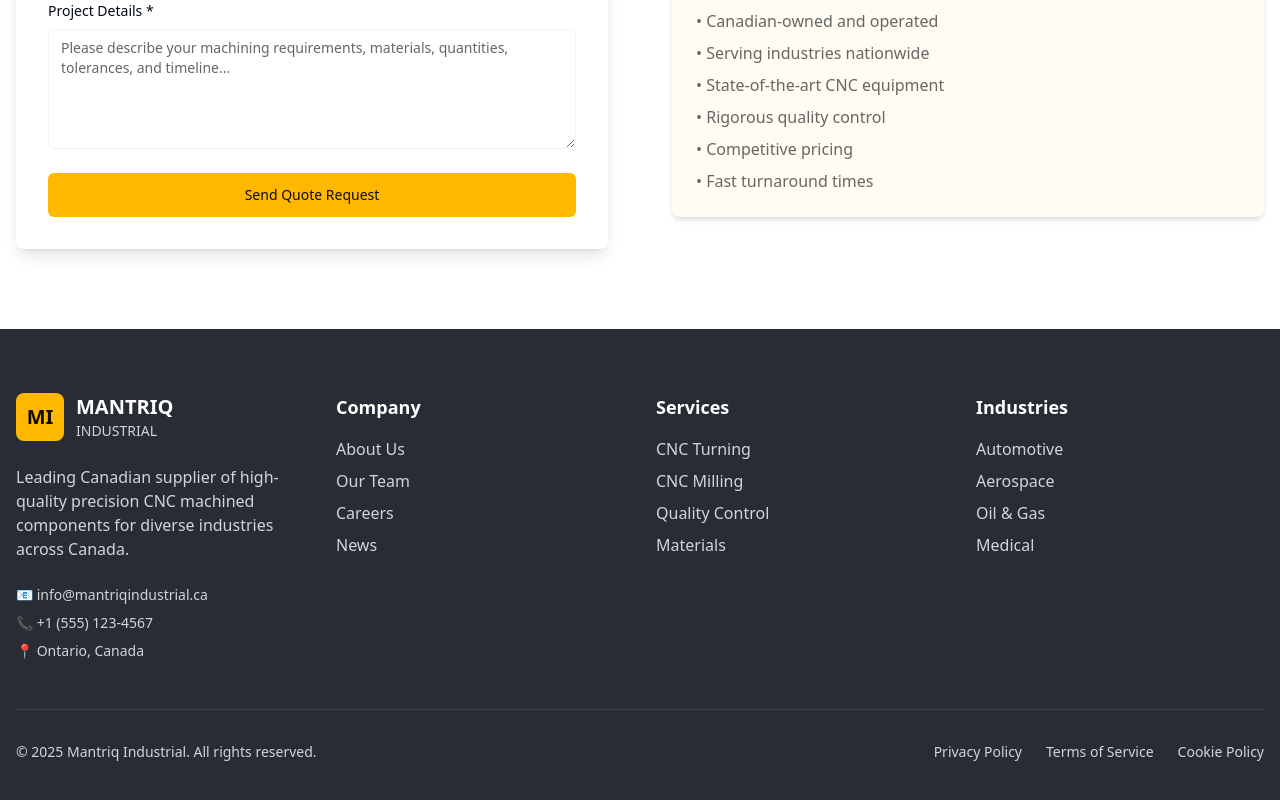
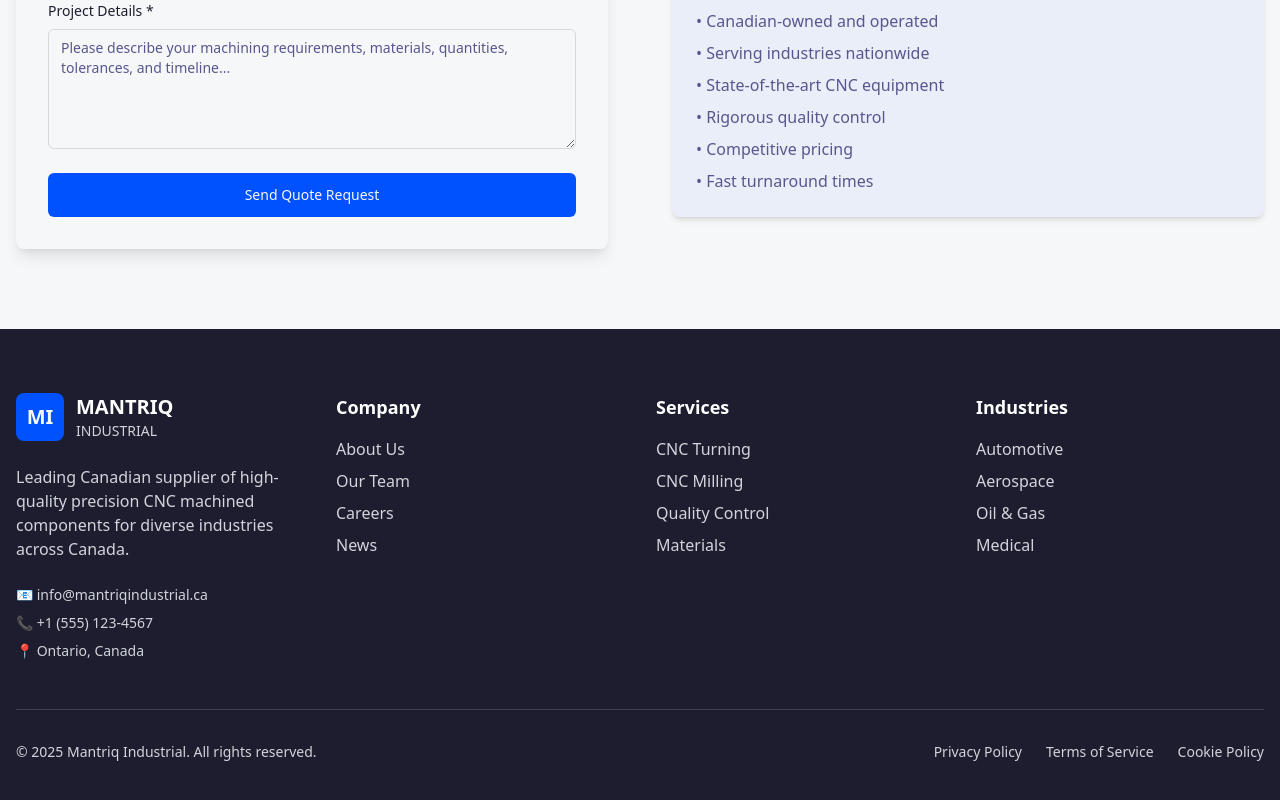
Before and after one commit to Hemishahuja/Mantriq-Industrial-Website, a React (Vite) app: page / in a window 1280 px wide. Shown: the part 5917-6717 px from the top of the page. Built offline with nearby package versions, Linux system fonts and the light colour scheme.

Commit message:
Update color theme
Update website color theme to Royal Blue, Neon Cyan, Electric Indigo, Charcoal Graphite, Cool Gray, and Safety Orange.

```diff
--- a/src/index.css
+++ b/src/index.css
@@ -8,49 +8,49 @@ All colors MUST be HSL.
 
 @layer base {
   :root {
-    --background: 0 0% 100%;
-    --foreground: 222.2 84% 4.9%;
+    --background: 210 12% 97%;
+    --foreground: 240 24% 15%;
 
-    --card: 0 0% 100%;
-    --card-foreground: 222.2 84% 4.9%;
+    --card: 210 12% 97%;
+    --card-foreground: 240 24% 15%;
 
-    --popover: 0 0% 100%;
-    --popover-foreground: 222.2 84% 4.9%;
+    --popover: 210 12% 97%;
+    --popover-foreground: 240 24% 15%;
 
-    /* Industrial yellow/gold primary color inspired by Northern Cam */
-    --primary: 43 100% 50%;
-    --primary-foreground: 0 0% 5%;
+    /* Royal Blue primary color */
+    --primary: 221 100% 50%;
+    --primary-foreground: 210 12% 97%;
 
-    --secondary: 0 0% 96%;
-    --secondary-foreground: 0 0% 20%;
+    --secondary: 184 100% 50%;
+    --secondary-foreground: 240 24% 15%;
 
-    --muted: 0 0% 96%;
-    --muted-foreground: 0 0% 40%;
+    --muted: 210 12% 85%;
+    --muted-foreground: 240 24% 45%;
 
-    --accent: 43 100% 50%;
-    --accent-foreground: 0 0% 5%;
+    --accent: 251 73% 55%;
+    --accent-foreground: 210 12% 97%;
 
-    --destructive: 0 84.2% 60.2%;
+    --destructive: 0 84% 60%;
     --destructive-foreground: 210 40% 98%;
 
-    --border: 0 0% 90%;
-    --input: 0 0% 95%;
-    --ring: 43 100% 50%;
+    --border: 210 12% 85%;
+    --input: 210 12% 85%;
+    --ring: 221 100% 50%;
 
     /* Custom industrial design tokens */
-    --industrial-dark: 220 13% 18%;
-    --industrial-gray: 220 9% 46%;
-    --industrial-light: 220 9% 96%;
-    --canadian-red: 0 100% 50%;
-    --machinery-metal: 220 9% 46%;
+    --industrial-dark: 240 24% 15%;
+    --industrial-gray: 210 12% 65%;
+    --industrial-light: 210 12% 85%;
+    --canadian-red: 0 84% 60%;
+    --highlight-orange: 25 100% 50%;
 
     /* Gradients */
-    --gradient-hero: linear-gradient(135deg, hsl(220 13% 18%), hsl(220 13% 25%));
-    --gradient-accent: linear-gradient(135deg, hsl(43 100% 50%), hsl(43 100% 60%));
+    --gradient-hero: linear-gradient(135deg, hsl(240 24% 15%), hsl(240 24% 22%));
+    --gradient-accent: linear-gradient(135deg, hsl(221 100% 50%), hsl(221 100% 60%));
 
     /* Shadows */
-    --shadow-industrial: 0 10px 30px -10px hsl(220 13% 18% / 0.3);
-    --shadow-card: 0 4px 20px -4px hsl(220 13% 18% / 0.1);
+    --shadow-industrial: 0 10px 30px -10px hsl(240 24% 15% / 0.3);
+    --shadow-card: 0 4px 20px -4px hsl(240 24% 15% / 0.1);
 
     --radius: 0.5rem;
 
@@ -72,37 +72,37 @@ All colors MUST be HSL.
   }
 
   .dark {
-    --background: 220 13% 18%;
-    --foreground: 0 0% 95%;
+    --background: 240 24% 15%;
+    --foreground: 210 12% 97%;
 
-    --card: 220 13% 20%;
-    --card-foreground: 0 0% 95%;
+    --card: 240 24% 18%;
+    --card-foreground: 210 12% 97%;
 
-    --popover: 220 13% 20%;
-    --popover-foreground: 0 0% 95%;
+    --popover: 240 24% 18%;
+    --popover-foreground: 210 12% 97%;
 
-    --primary: 43 100% 50%;
-    --primary-foreground: 0 0% 5%;
+    --primary: 221 100% 55%;
+    --primary-foreground: 240 24% 15%;
 
-    --secondary: 220 13% 25%;
-    --secondary-foreground: 0 0% 95%;
+    --secondary: 184 100% 55%;
+    --secondary-foreground: 240 24% 15%;
 
-    --muted: 220 13% 25%;
-    --muted-foreground: 0 0% 65%;
+    --muted: 240 24% 25%;
+    --muted-foreground: 210 12% 75%;
 
-    --accent: 43 100% 50%;
-    --accent-foreground: 0 0% 5%;
+    --accent: 251 73% 60%;
+    --accent-foreground: 240 24% 15%;
 
-    --destructive: 0 62.8% 30.6%;
-    --destructive-foreground: 0 0% 95%;
+    --destructive: 0 84% 65%;
+    --destructive-foreground: 240 24% 15%;
 
-    --border: 220 13% 25%;
-    --input: 220 13% 25%;
-    --ring: 43 100% 50%;
+    --border: 240 24% 25%;
+    --input: 240 24% 25%;
+    --ring: 221 100% 55%;
 
-    --industrial-dark: 220 13% 15%;
-    --industrial-gray: 0 0% 65%;
-    --industrial-light: 220 13% 25%;
+    --industrial-dark: 240 24% 12%;
+    --industrial-gray: 210 12% 75%;
+    --industrial-light: 240 24% 25%;
     --sidebar-background: 240 5.9% 10%;
     --sidebar-foreground: 240 4.8% 95.9%;
     --sidebar-primary: 224.3 76.3% 48%;
```
